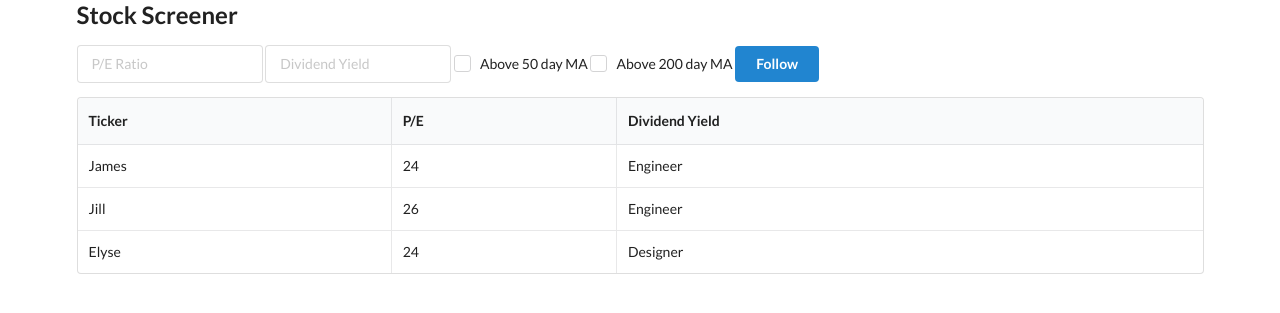
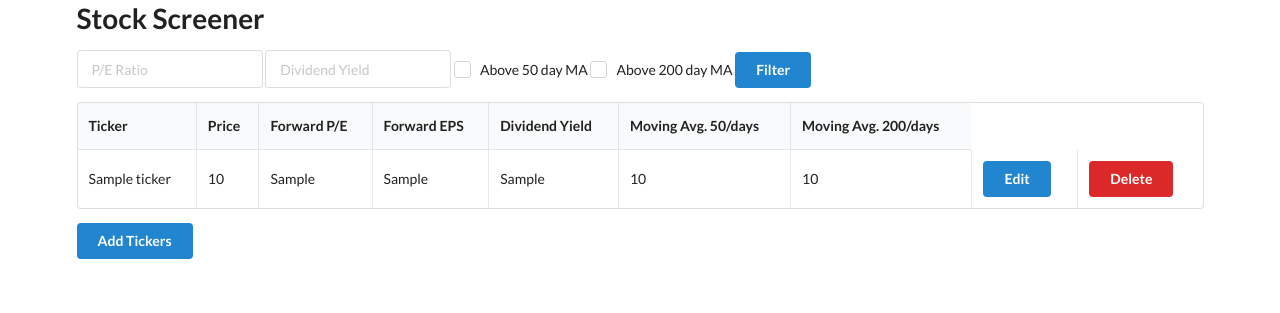
Before and after one commit to colmanfranco/StockScreener, a FastAPI app: template backend/templates/home.html in a window 1280 px wide. Shown: the top 313 px of the page. Run offline with FastAPI, Linux system fonts and the light colour scheme; the template is opened without the code that fills it: most values are stand-ins (such as "Sample title", 1, 10 or a date in 2020); some libraries are stand-ins or nearby versions.

Commit message:
[ADD] Added the UI with the backend and everything is working. Still missing the filters

```diff
--- a/backend/database/sqlite.py
+++ b/backend/database/sqlite.py
@@ -11,6 +11,6 @@ Base = declarative_base()
 def get_database_connection():
     try:
         db = SessionLocal()
-        yield db
+        return db
     finally:
         db.close()
--- a/backend/templates/home.html
+++ b/backend/templates/home.html
@@ -1,53 +1,113 @@
 {% extends "layout.html" %}
 
 {% block content %}
+<script>
+  $(document).ready(function() {
+    $("#add_ticker").click(function() {
+      $('.ui.modal').modal('show');
+    });
 
+    $("#save_tickers").click(function() {
+      let tickers = $("#ticker").val();
+      let tickersArray = tickers.split("\n");
+      tickersArray.forEach(function(ticker) {
+        $.ajax({
+          url: '/api/v1/stock',
+          type: 'POST',
+          contentType: 'application/json',
+          data: JSON.stringify({"ticker": ticker}),
+          dataType: 'json',
+        })
+      });
+      $('.ui.modal').modal('show');
+    })
+  });
+</script>
+
+<form>
   <div class="ui input">
-  <input type="text" placeholder="P/E Ratio">
+    <input name="forward_pe" type="text" placeholder="P/E Ratio">
   </div>
 
   <div class="ui input">
-  <input type="text" placeholder="Dividend Yield">
+    <input name="forward_eps" type="text" placeholder="Dividend Yield">
   </div>
 
   <div class="ui checkbox">
-  <input type="checkbox" name="example">
+    <input name="moving_average_50" type="checkbox">
     <label>Above 50 day MA</label>
   </div>
 
   <div class="ui checkbox">
-  <input type="checkbox" name="example">
+    <input name="moving_average_200" type="checkbox">
     <label>Above 200 day MA</label>
   </div>
 
   <button class="ui button primary">
-  Follow
+    Filter
   </button>
+</form>
 
 <table class="ui celled table">
   <thead>
     <tr>
         <th>Ticker</th>
-        <th>P/E</th>
+        <th>Price</th>
+        <th>Forward P/E</th>
+        <th>Forward EPS</th>
         <th>Dividend Yield</th>
+        <th>Moving Avg. 50/days</th>
+        <th>Moving Avg. 200/days</th>
     </tr>
   </thead>
   <tbody>
+    {% for stock in stocks %}
     <tr>
-      <td data-label="Name">James</td>
-      <td data-label="Age">24</td>
-      <td data-label="Job">Engineer</td>
+      <td>{{ stock.ticker}}</td>
+      <td>{{ stock.price }}</td>
+      <td>{{ stock.forward_pe }}</td>
+      <td>{{ stock.forward_eps }}</td>
+      <td>{{ stock.dividend_yield }}</td>
+      <td>{{ stock.moving_average_50 }}</td>
+      <td>{{ stock.moving_average_200 }}</td>
+      <td>
+        <button class="ui button primary">
+          Edit
+        </button>
+      </td><td>
+        <button class="ui red button">
+          Delete
+        </button>
+      </td>
     </tr>
-    <tr>
-      <td data-label="Name">Jill</td>
-      <td data-label="Age">26</td>
-      <td data-label="Job">Engineer</td>
-    </tr>
-    <tr>
-      <td data-label="Name">Elyse</td>
-      <td data-label="Age">24</td>
-      <td data-label="Job">Designer</td>
-    </tr>
+    {% endfor %}
   </tbody>
 </table>
+
+<div>
+  <button id="add_ticker" class="ui button primary">
+    Add Tickers
+  </button>
+</div>
+
+<div class="ui modal">
+  <i class="close icon"></i>
+  <div class="header">
+    Add New Tickers
+  </div>
+  <div class="content">
+    <div class="ui form">
+      <div class="field">
+        <label>Text</label>
+        <textarea id="ticker"></textarea>
+      </div>
+    </div>
+  </div>
+  <div class="actions">
+    <div id="save_tickers" class="ui positive right labeled icon button">
+      Add Tickers
+      <i class="plus icon"></i>
+    </div>
+  </div>
+</div>
 {% endblock %}
--- a/backend/templates/layout.html
+++ b/backend/templates/layout.html
@@ -8,7 +8,7 @@
     </head>
     <body>
         <div class="ui container">
-            <h2>Stock Screener</h2>
+            <h1>Stock Screener</h1>
             {% block content %}
             {% endblock %}
         </div>
```
Also changed, not shown: backend/router/stock.py (+36 -6 lines), backend/stock.db. Lines whose indentation alone changed are shown as unchanged.
